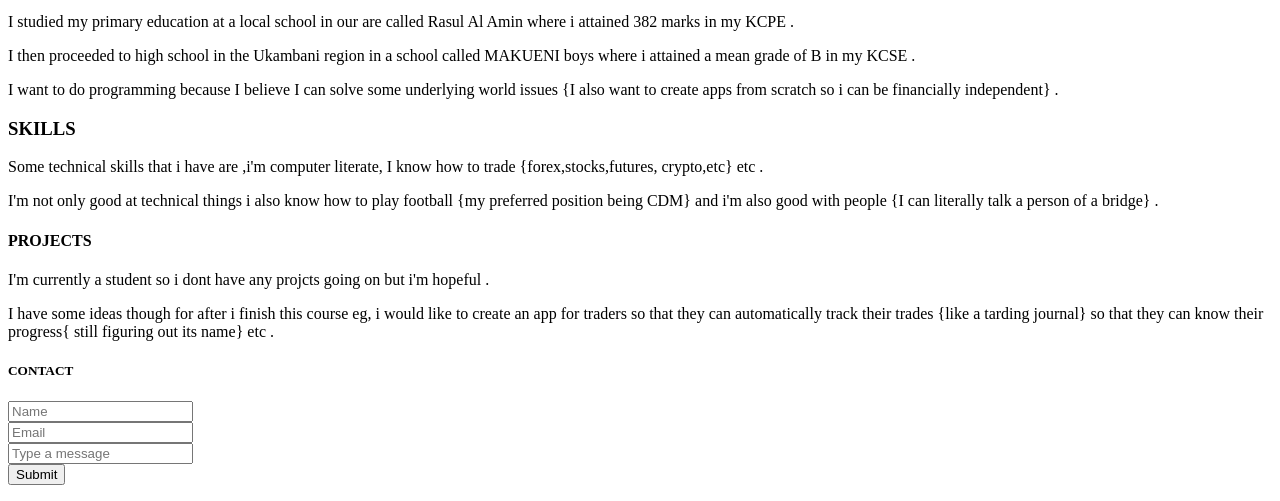
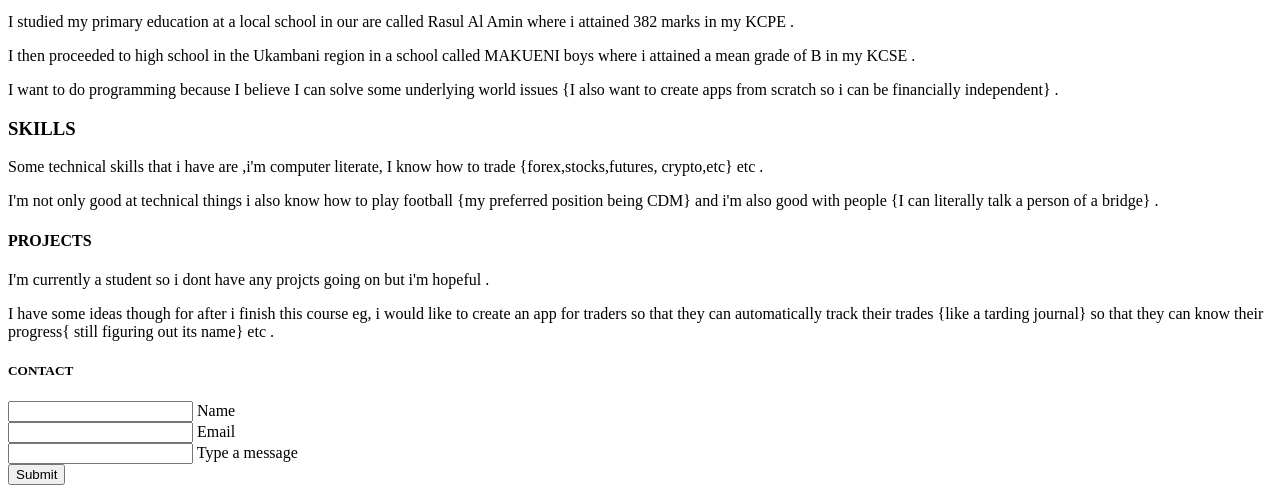
Before and after one commit to imranahmed-ctrl/bruno, a plain HTML site: page index.html in a window 1280 px wide. Shown: the part 763-1264 px from the top of the page. Drawn offline with Linux system fonts and the light colour scheme.

Commit message:
fixed the contact form

```diff
--- a/index.html
+++ b/index.html
@@ -30,11 +30,14 @@
         <nav>
             <h5>CONTACT</h5>
             <form>
-                <input type="text" name="name" id="name" placeholder="Name">
+                <input type="text" name="name" id="name">
+                <label for="name">Name</label>
                 <br>
-                <input type="email" name="email" id="email"placeholder="Email">
+                <input type="email" name="email" id="email">
+                <label for="email">Email</label>
                 <br>
-                <input type="text" name="type a message" placeholder="Type a message">
+                <input type="text" name="type a message">
+                <label for="type a message"> Type a message</label>
                 <br>
                 <input type="button" value="Submit">
                 <br>
```
Also changed, not shown: 1 other file.
